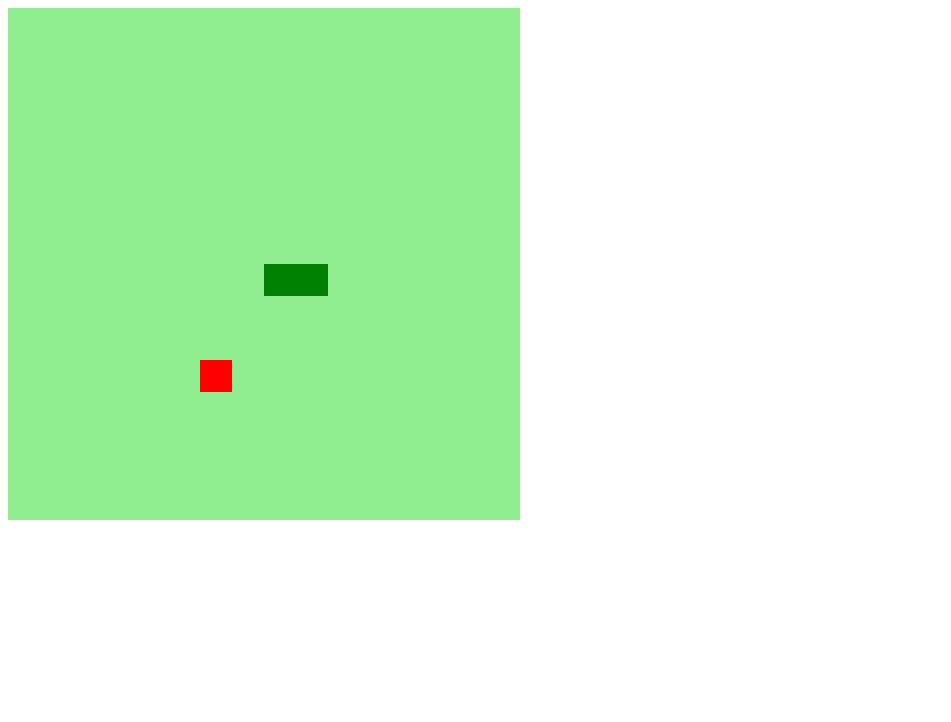
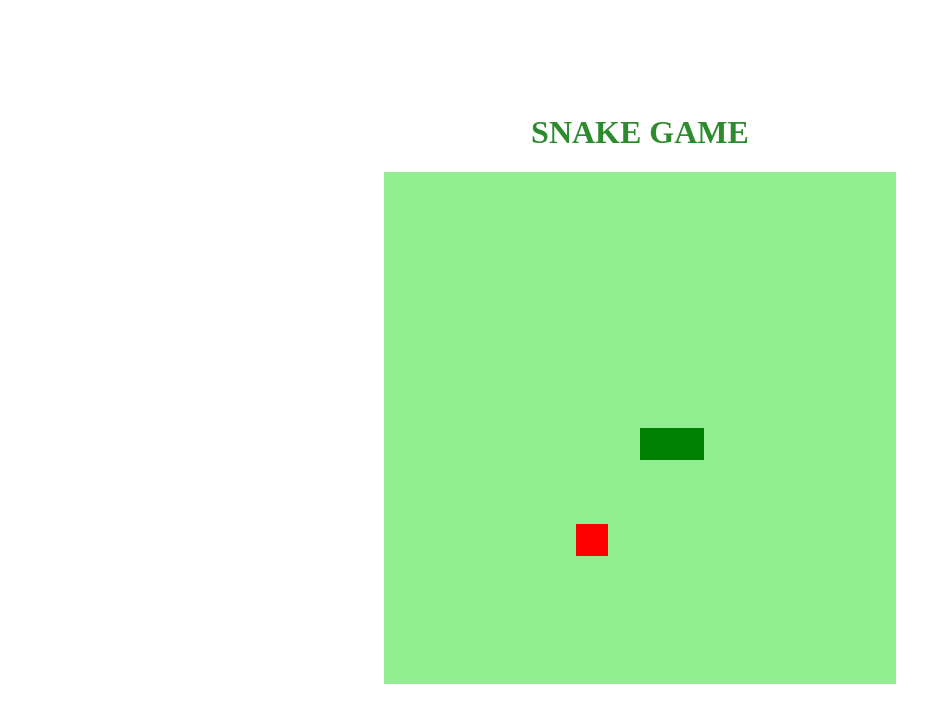
Before and after one commit to IggorSantos/jogo-cobrinha, a plain HTML site: page index.html in a window 1280 px wide. Shown: the whole page, without its empty margins (0-951 px from the left). Drawn offline with Linux system fonts and the light colour scheme.

Commit message:
Adicionando estilização ao jogo

```diff
--- a/index.html
+++ b/index.html
@@ -8,6 +8,7 @@
     <title>SNAKE GAME</title>
   </head>
   <body>
+    <h1>SNAKE GAME</h1>
     <canvas id="snake" width="512" height="512"></canvas>
   </body>
 </html>
--- a/style.css
+++ b/style.css
@@ -0,0 +1,9 @@
+body{
+  width: 95;
+  height: 95vh;
+  display: flex;
+  justify-content: center;
+  align-items: center;
+  flex-direction: column;
+  color: rgb(44, 139, 44);
+}
```
